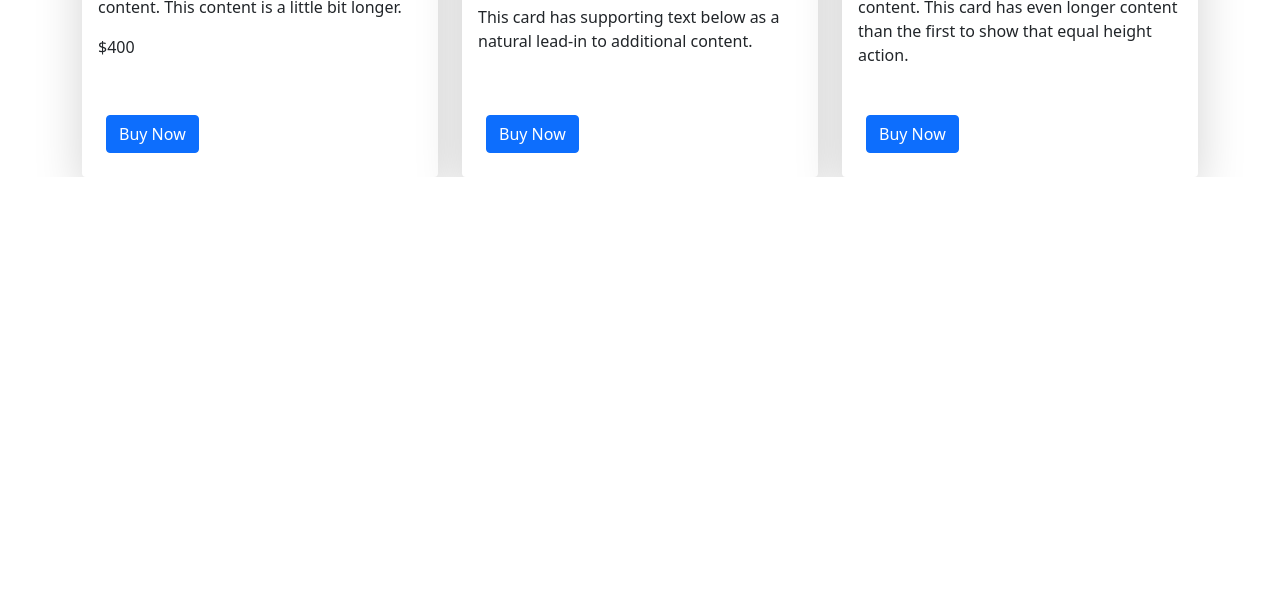
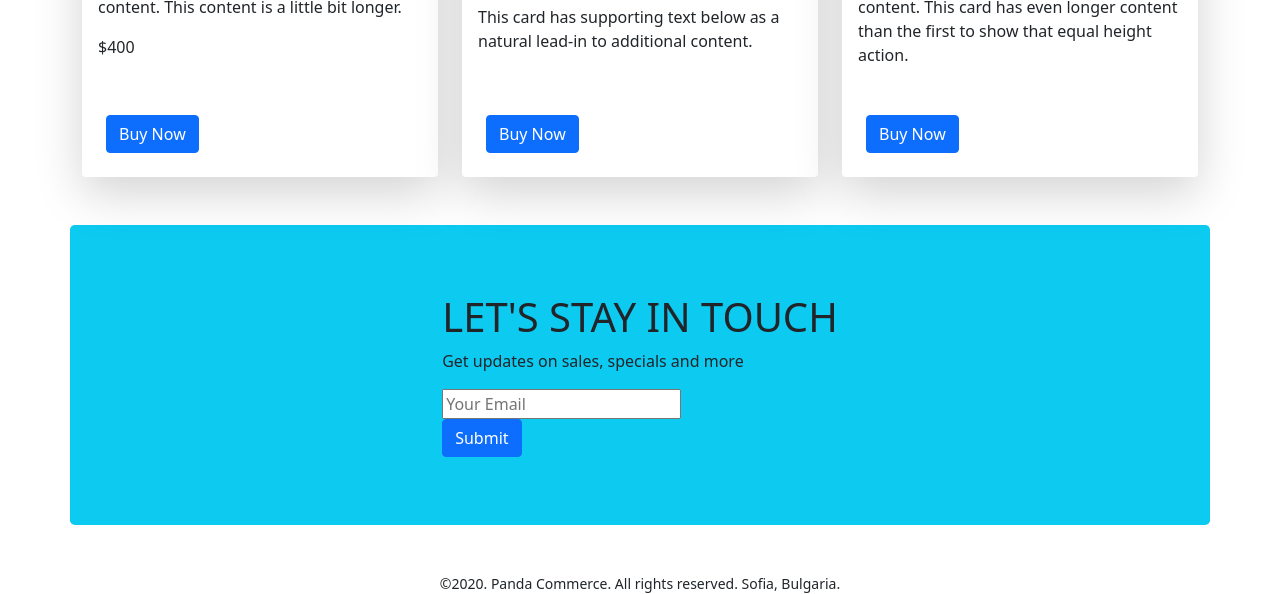
Before and after one commit to Shahadat91/panda-ecommerce, a plain HTML site: page index.html in a window 1280 px wide. Shown: the part 1851-2445 px from the top of the page. Before the commit the page ends 2028 px from the top, so only its background shows below. Drawn offline with nearby package versions, Linux system fonts and the light colour scheme.

Commit message:
from & footer added

```diff
--- a/index.html
+++ b/index.html
@@ -214,9 +214,20 @@
         </div>
       </div>
     </section>
+    <section style="height: 300px;" class="container my-5 bg-info rounded-3 d-flex justify-content-center align-items-center">
+      <div class="from">
+        <h1>LET'S STAY IN TOUCH</h1>
+        <p>Get updates on sales, specials and more</p>
+        <input type="text" placeholder="Your Email">
+        <br>
+        <button type="button" class="btn btn-primary">Submit</button>
+      </div>
+    </section>
 </main>
 
-
+<footer>
+  <small class="d-flex justify-content-center">©2020. Panda Commerce. All rights reserved. Sofia, Bulgaria. </small>
+</footer>
 
     <script src="https://cdn.jsdelivr.net/npm/@popperjs/core@2.10.2/dist/umd/popper.min.js"></script>
 
```
